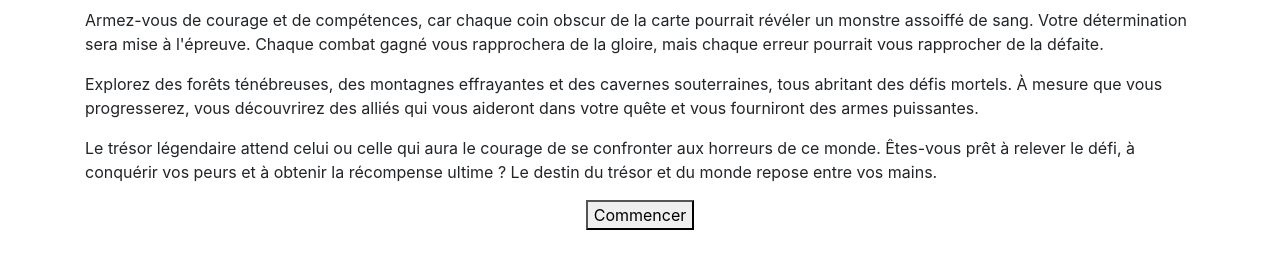
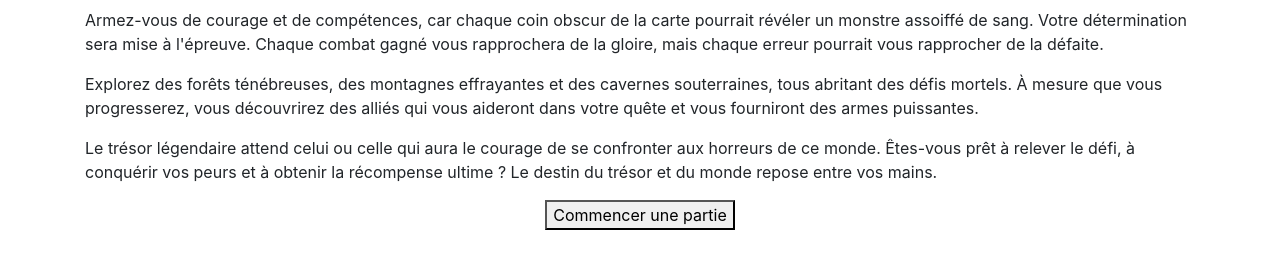
Before and after one commit to leon-morival/findthetreasure, a PHP site: page / in a window 1280 px wide. Shown: the part 546-800 px from the top of the page. Run offline with PHP 8.4, Linux system fonts and the light colour scheme.

Commit message:
Update index.php

```diff
--- a/index.php
+++ b/index.php
@@ -20,7 +20,7 @@
         <p>Le trésor légendaire attend celui ou celle qui aura le courage de se confronter aux horreurs de ce monde. Êtes-vous prêt à relever le défi, à conquérir vos peurs et à obtenir la récompense ultime ? Le destin du trésor et du monde repose entre vos mains.</p>
     </div>
     <div style="text-align: center;">
-        <button>Commencer</button>
+        <button>Commencer une partie</button>
     </div>
     <div id="contenudialogue">
     </div>
```
